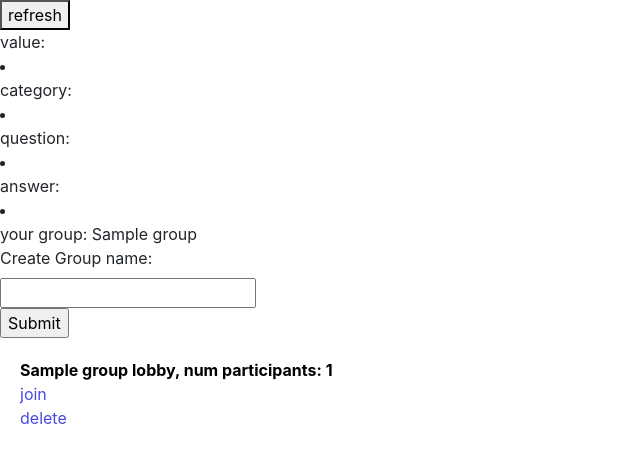
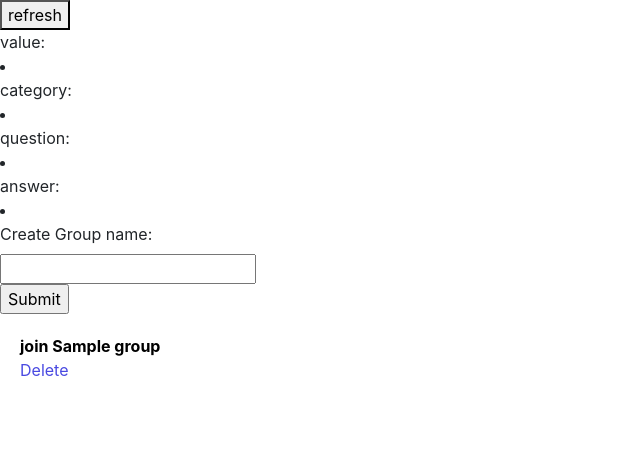
Before and after one commit to bfinelli1/trivia, a Django app: page / in a window 1280 px wide. Shown: the part 56-519 px from the top of the page, without its empty margins (0-640 px from the left). Run offline with Django 3.2, Linux system fonts and the light colour scheme; a user stored in the database is signed in; tables that the repository leaves empty hold one stand-in row (values such as "Sample post"); some libraries are stand-ins or nearby versions.

Commit message:
added js getgroups to index, added deleting and joining groups in index

```diff
--- a/trivia/models.py
+++ b/trivia/models.py
@@ -15,7 +15,8 @@ class Group(models.Model):
     def serialize(self):
         return {
             "groupname": self.groupname,
-            "num_participants": self.num_participants
+            "num_participants": self.num_participants,
+            "id": self.pk
         }
 
 class User(AbstractUser):
--- a/trivia/templates/trivia/index.html
+++ b/trivia/templates/trivia/index.html
@@ -6,18 +6,30 @@
     document.addEventListener('DOMContentLoaded', function () {
         console.log("loaded");
         document.querySelector('#refresh-question').addEventListener('click', () => refreshRandom());
+        showgroups();
     });
 
-    function join(element, groupid) {
+    function showgroups() {
         console.log("clicked")
-        id = parseInt(groupid)
-        console.log(typeof groupid, typeof id)
         fetch("/getGroups")
             .then(response => response.json())
             .then(groups => {
                 groups.forEach(group => {
                     const li = document.createElement('li');
-                    li.innerHTML=group.groupname;
+                    li.style = "list-style:none;margin:20px;font-weight: bold;color:black";
+                    li.innerHTML = `join ${group.groupname}`;
+                    id = parseInt(group.id);
+                    li.onclick = function () {
+                        join(group.id);
+                    }
+
+                    const div = document.createElement('div');
+                    div.onclick = function () {
+                        del(div, group.id);
+                    }
+                    div.innerHTML = "Delete";
+                    div.style = "font-weight: normal;color:rgb(73, 73, 225);";
+                    li.append(div);
 
                     document.querySelector('#groupname').append(li);
 
@@ -32,9 +44,13 @@
         fetch(`/delete/${groupid}`)
         .then((response) => response.json())
         .then((data) => {
-            console.log(data);
+            console.log(data, groupid);
         })
+        location.reload();
+    }
 
+    function join(groupid) {
+        window.location.href = "joingroup/" + groupid;
     }
 
     const refreshRandom = () => {
@@ -75,7 +91,7 @@ answer: <li id="clueAnswer"></li>
 
 
 {% if user.is_authenticated %}
-your group: <span id="groupname">{{profile.group.groupname}}</span><br>
+<!-- your group: <span id="groupname">{{profile.group.groupname}}</span><br> -->
 
 <form action="{% url 'newgroup' %}" method = "post">
     {% csrf_token %}
@@ -87,20 +103,7 @@ your group: <span id="groupname">{{profile.group.groupname}}</span><br>
 
 <div id="groupname"></div>
 
-  {% for group in groups %}
-  <li style="list-style:none;margin:20px">
-      <a href="{% url 'joingroup' group.id %}" style="font-weight: bold;color:black;">
-          {{ group.groupname }} lobby, num participants: <span id="numparticipants">{{group.num_participants}}</span></a>
-      <br>
-      {% if user.is_authenticated %}
-          <div onclick="join(this, `{{group.id}}`)" style="color:rgb(73, 73, 225);">join</div>
 
-
-        <div onclick="del(this, `{{group.id}}`)" style="color:rgb(73, 73, 225);">delete</div>
-      {% endif %}
-
-  </li>
-  {% endfor %}
 
 
 
--- a/trivia/templates/trivia/lobby.html
+++ b/trivia/templates/trivia/lobby.html
@@ -36,6 +36,7 @@
 
 </script>
 
+<h2>Choose a category</h2>
 
 <form action="{%url 'question' %}" name="choice" method="post" id="categories">{% csrf_token %}</form>
 
--- a/trivia/templates/trivia/question.html
+++ b/trivia/templates/trivia/question.html
@@ -21,6 +21,9 @@
                 for (var i = 0; i < 4; i++) {
                     questions[i] = data[Math.floor(Math.random() * data.length)];
                 }
+
+
+
                 document.getElementById("clueValue").textContent = questions[0].value;
                 document.getElementById("clueCategory").textContent = questions[0].category.title;
                 document.getElementById("clueQuestion").textContent = questions[0].question;
```
Also changed, not shown: README.md.
